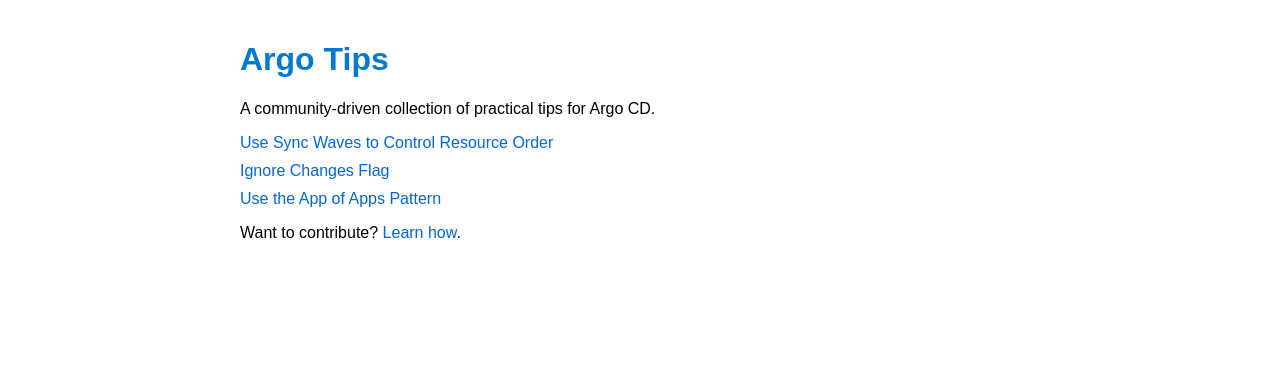
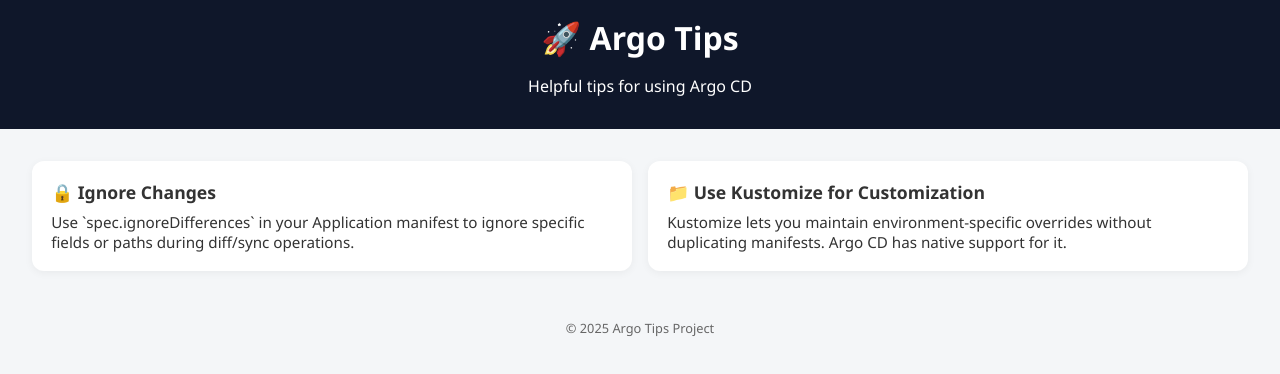
Before and after one commit to revitalbarletz/argo-tips, a plain HTML site: page index.html in a window 1280 px wide. Drawn offline with Linux system fonts and the light colour scheme.

Commit message:
Update index.html

```diff
--- a/index.html
+++ b/index.html
@@ -1,24 +1,94 @@
 <!DOCTYPE html>
-<html>
+<html lang="en">
 <head>
+  <meta charset="UTF-8" />
+  <meta name="viewport" content="width=device-width, initial-scale=1.0"/>
   <title>Argo Tips</title>
   <style>
-    body { font-family: Arial, sans-serif; max-width: 800px; margin: auto; padding: 20px; }
-    h1 { color: #007acc; }
-    ul { list-style-type: none; padding: 0; }
-    li { margin: 10px 0; }
-    a { text-decoration: none; color: #0366d6; }
-    a:hover { text-decoration: underline; }
+    body {
+      font-family: 'Segoe UI', Tahoma, Geneva, Verdana, sans-serif;
+      margin: 0;
+      padding: 0;
+      background-color: #f4f6f8;
+      color: #333;
+    }
+
+    header {
+      background-color: #0f172a;
+      color: white;
+      padding: 1rem;
+      text-align: center;
+    }
+
+    h1 {
+      margin: 0;
+      font-size: 2rem;
+    }
+
+    .container {
+      display: grid;
+      grid-template-columns: repeat(auto-fit, minmax(280px, 1fr));
+      gap: 1rem;
+      padding: 2rem;
+    }
+
+    .tip-card {
+      background-color: white;
+      border-radius: 12px;
+      box-shadow: 0 2px 8px rgba(0,0,0,0.05);
+      padding: 1.2rem;
+      transition: transform 0.2s ease;
+    }
+
+    .tip-card:hover {
+      transform: translateY(-4px);
+    }
+
+    .tip-title {
+      font-weight: 600;
+      margin-bottom: 0.5rem;
+      font-size: 1.1rem;
+    }
+
+    .tip-content {
+      font-size: 0.95rem;
+    }
+
+    footer {
+      text-align: center;
+      padding: 1rem;
+      font-size: 0.8rem;
+      color: #666;
+    }
   </style>
 </head>
 <body>
-  <h1>Argo Tips</h1>
-  <p>A community-driven collection of practical tips for Argo CD.</p>
-  <ul>
-    <li><a href="tips/tip-sync-waves.html">Use Sync Waves to Control Resource Order</a></li>
-    <li><a href="tips/tip-ignore-changes-flag.html">Ignore Changes Flag</a></li>
-    <li><a href="tips/tip-app-of-apps.md">Use the App of Apps Pattern</a></li>
-  </ul>
-  <p>Want to contribute? <a href="CONTRIBUTING.md">Learn how</a>.</p>
+  <header>
+    <h1>🚀 Argo Tips</h1>
+    <p>Helpful tips for using Argo CD</p>
+  </header>
+
+  <main class="container">
+    <!-- Tip cards -->
+    <div class="tip-card">
+      <div class="tip-title">🔒 Ignore Changes</div>
+      <div class="tip-content">
+        Use `spec.ignoreDifferences` in your Application manifest to ignore specific fields or paths during diff/sync operations.
+      </div>
+    </div>
+
+    <div class="tip-card">
+      <div class="tip-title">📁 Use Kustomize for Customization</div>
+      <div class="tip-content">
+        Kustomize lets you maintain environment-specific overrides without duplicating manifests. Argo CD has native support for it.
+      </div>
+    </div>
+
+    <!-- Add more tip cards here -->
+  </main>
+
+  <footer>
+    © 2025 Argo Tips Project
+  </footer>
 </body>
 </html>
```
